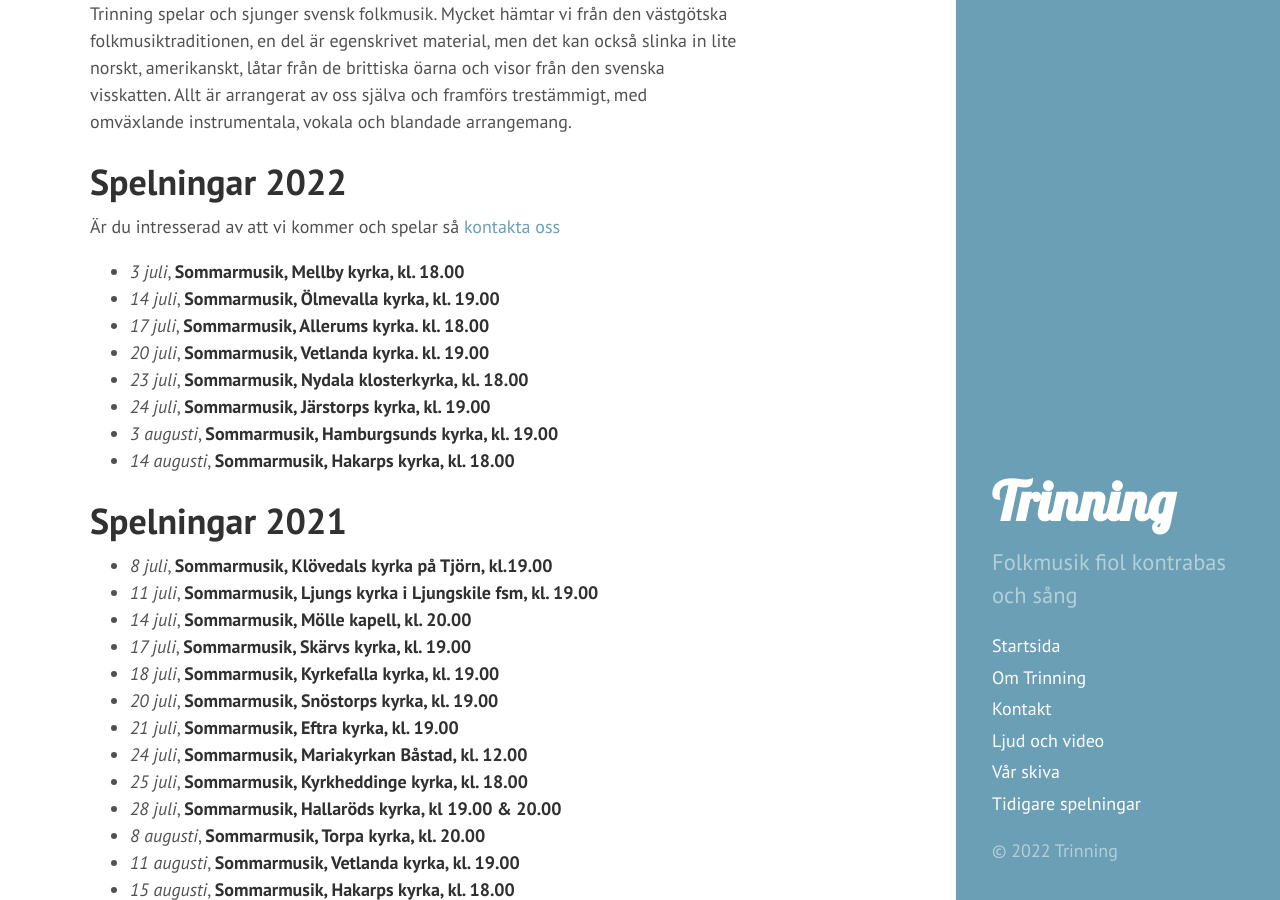
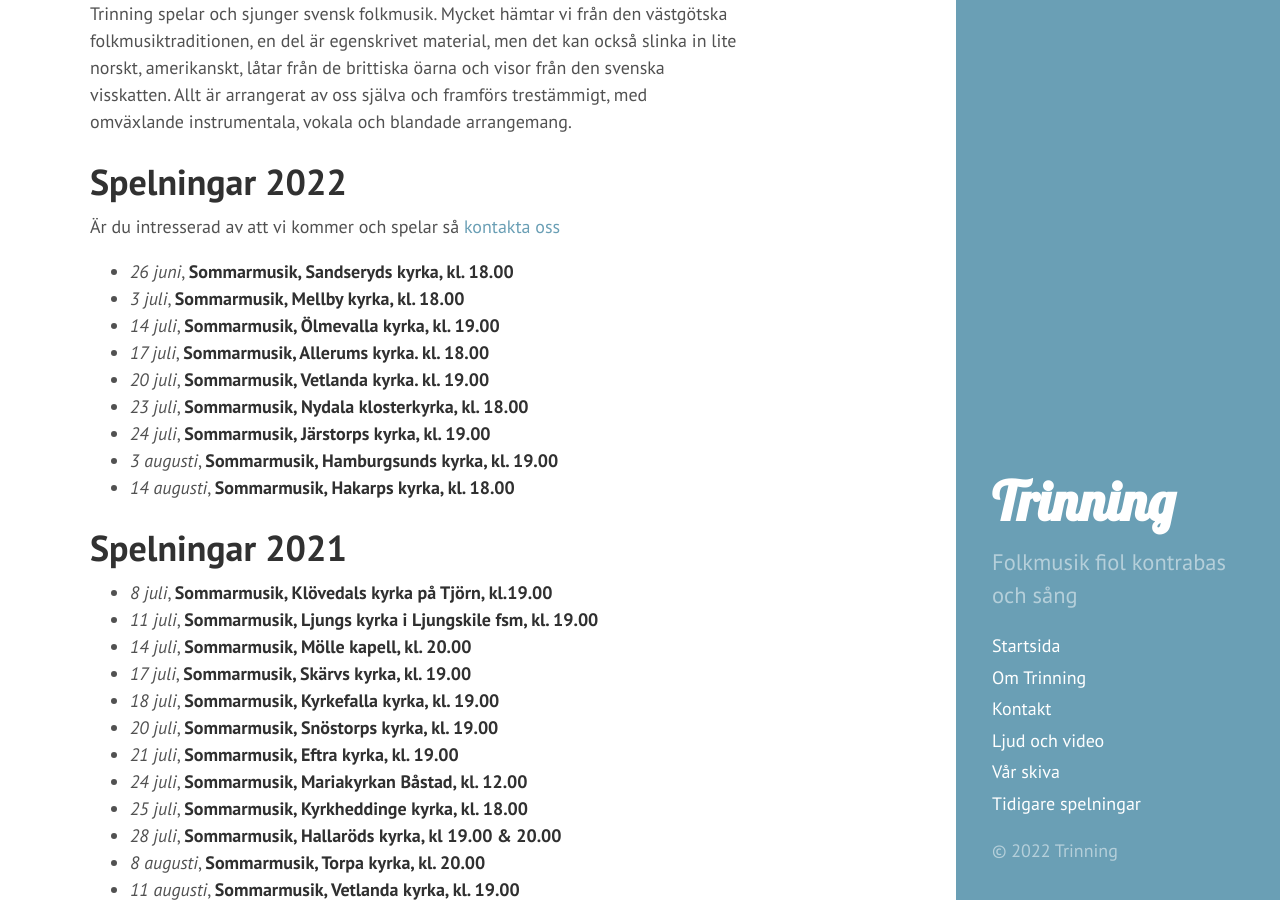
Before and after one commit to trinning/trinning.github.io, a Jekyll site: the page built from index.md, in a window 1280 px wide and 900 px high, scrolled down 435 px. Built offline with Jekyll 4.4.1, drawn with Linux system fonts in a browser that asks for light colours.

Commit message:
uppdaterat spelningar

```diff
--- a/index.md
+++ b/index.md
@@ -14,6 +14,7 @@ in lite norskt, amerikanskt, låtar från de brittiska öarna och visor från de
 # Spelningar 2022
 Är du intresserad av att vi kommer och spelar så [kontakta oss](/kontakt)
 
+* *26 juni*, **Sommarmusik, Sandseryds kyrka, kl. 18.00**
 * *3 juli*, **Sommarmusik, Mellby kyrka, kl. 18.00**
 * *14 juli*, **Sommarmusik, Ölmevalla kyrka, kl. 19.00**
 * *17 juli*, **Sommarmusik, Allerums kyrka. kl. 18.00**
```
